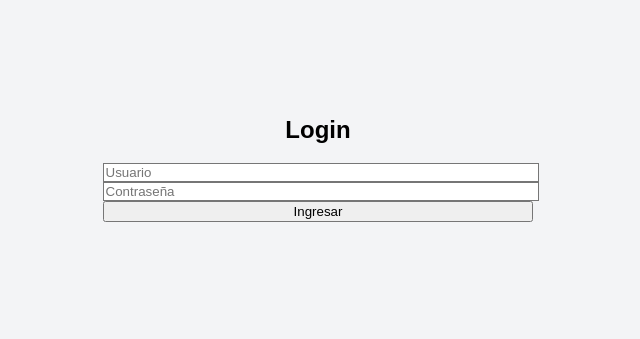
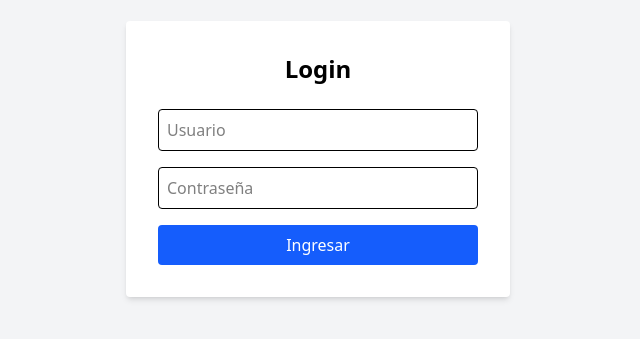
Before and after one commit to ysoto-m/respuestasapp, a React (Vite) app in the folder frontend/: page /login in a window 1280 px wide. Shown: the part 241-580 px from the top of the page, without its empty margins (322-962 px from the left). Built offline with nearby package versions, Linux system fonts and the light colour scheme; the HTML template or start-up script is replaced by a standard one.

Commit message:
Activación de Tailwind CSS y configuración en vite.config.js y index.css

```diff
--- a/frontend/package.json
+++ b/frontend/package.json
@@ -9,6 +9,7 @@
     },
     "dependencies": {
         "@headlessui/react": "^2.2.4",
+        "@tailwindcss/vite": "^4.1.11",
         "axios": "^1.10.0",
         "react": "^18.2.0",
         "react-dom": "^18.2.0",
--- a/frontend/src/index.css
+++ b/frontend/src/index.css
@@ -1,10 +1 @@
-@tailwind base;
-@tailwind components;
-@tailwind utilities;
-
-body {
-  font-family: sans-serif;
-  margin: 0;
-  padding: 0;
-  background-color: #f3f4f6;
-}
+@import 'tailwindcss';
--- a/frontend/vite.config.js
+++ b/frontend/vite.config.js
@@ -1,6 +1,6 @@
 import { defineConfig } from 'vite';
 import react from '@vitejs/plugin-react';
-
+import tailwindcss from '@tailwindcss/vite';
 export default defineConfig({
   plugins: [react()],
   server: {
```
Also changed, not shown: 1 other file (tests, documents, lock files or other folders).
